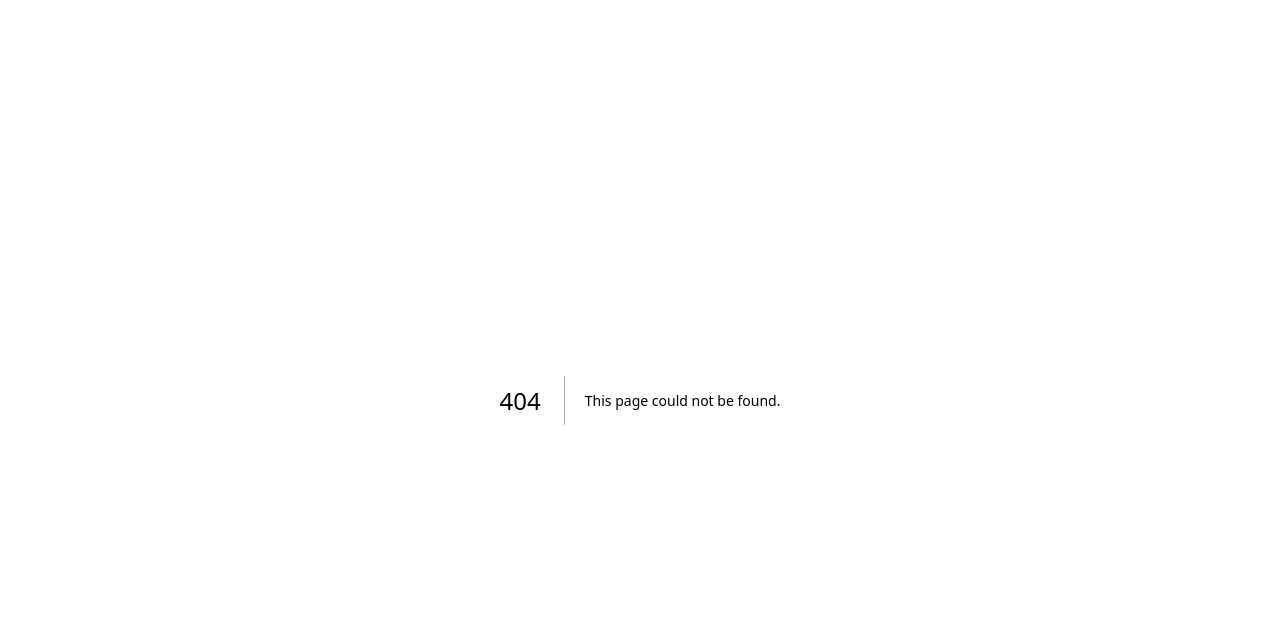
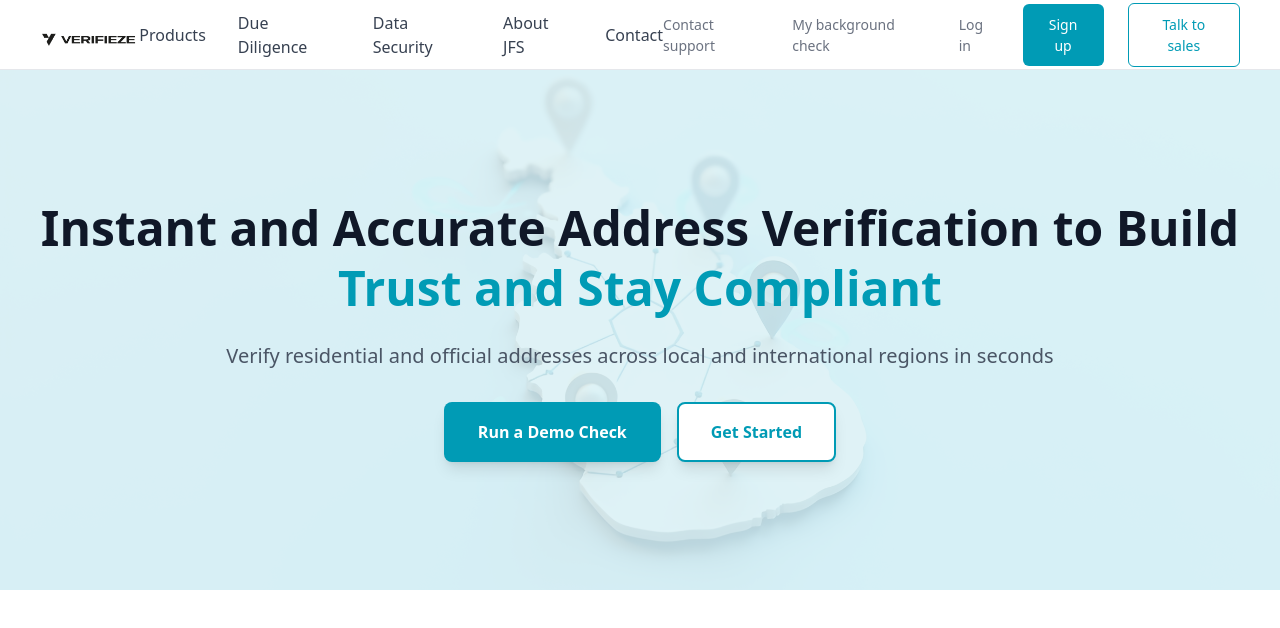
Before and after one commit to CodeOne-X-JFS-ICT/Verifieze-next, a Next.js app: page /record-checks/address-verification in a window 1280 px wide. Before the commit this address had no page. Shown: the top 628 px of the page. Built offline with nearby package versions, Linux system fonts and the light colour scheme.

Commit message:
Hero section in address verification page

```diff
--- /dev/null
+++ b/src/app/(products)/record-checks/academic/page.js
@@ -0,0 +1,11 @@
+import React from 'react'
+
+function page() {
+  return (
+    <div>
+      Academic
+    </div>
+  )
+}
+
+export default page
--- /dev/null
+++ b/src/app/(products)/record-checks/address-verification/page.js
@@ -0,0 +1,57 @@
+import Navbar from "@/components/Navbar";
+import Link from "next/link";
+import React from "react";
+
+function AddressVelificationPage() {
+  return (
+    <>
+      <Navbar />
+
+      {/* Hero section */}
+
+      <section
+        className="relative bg-[color:var(--color-primary-light)] overflow-hidden"
+      >
+        <div
+          className="absolute inset-0 bg-[url('/images/map.jpg')] bg-cover bg-center opacity-20"
+          aria-hidden="true"
+        >
+          <div className="absolute inset-0 bg-[var(--color-primary)] opacity-20"></div>
+        </div>
+
+        <div className="container mx-auto px-4 py-20 md:py-28 lg:py-32 text-center relative z-10">
+          <h1 className="text-3xl md:text-4xl lg:text-5xl font-bold text-gray-900 mb-6 leading-tight">
+            Instant and Accurate Address Verification to Build
+            <br />
+            <span className="text-[var(--color-primary)]">
+              Trust and Stay Compliant
+            </span>
+
+          </h1>
+
+          <p className="text-xl mb-8 text-gray-600">
+            Verify residential and official addresses across local and
+            international regions in seconds
+          </p>
+          <div className="flex flex-col sm:flex-row justify-center gap-4">
+            <Link
+              href=""
+              className="px-8 py-4 bg-[var(--color-primary)] hover:bg-white hover:text-[var(--color-primary)] border-2 border-transparent hover:border-[var(--color-primary)] text-white font-semibold rounded-lg shadow-lg transition-all duration-300"
+            >
+              Run a Demo Check
+            </Link>
+            <Link
+              href=""
+              className="px-8 py-4 bg-white text-[var(--color-primary)] border-2 border-[var(--color-primary)] hover:bg-[var(--color-primary)] hover:text-white font-semibold rounded-lg shadow-lg transition-all duration-300"
+
+            >
+              Get Started
+            </Link>
+          </div>
+        </div>
+      </section>
+    </>
+  );
+}
+
+export default AddressVelificationPage;
--- a/src/app/globals.css
+++ b/src/app/globals.css
@@ -1 +1,24 @@
 @import "tailwindcss";
+
+:root {
+  --color-primary: #009BB5;
+  --color-primary-light: rgba(0, 155, 181, 0.1);
+}
+
+/* .btn-hover {
+    background-color: #ffffff;
+    color: #009BB5;
+}
+.btn-hover:hover {
+    background-color: #009BB5;
+    color: #ffffff
+}
+
+.btn-hover-primary {
+    background-color: var(--color-primary);
+}
+.btn-hover-primary:hover {
+    background-color: #ffffff;
+    color: #009BB5;
+    border: 2px solid #009BB5;
+} */
```
Also changed, not shown: public/images/map.jpg (added).
